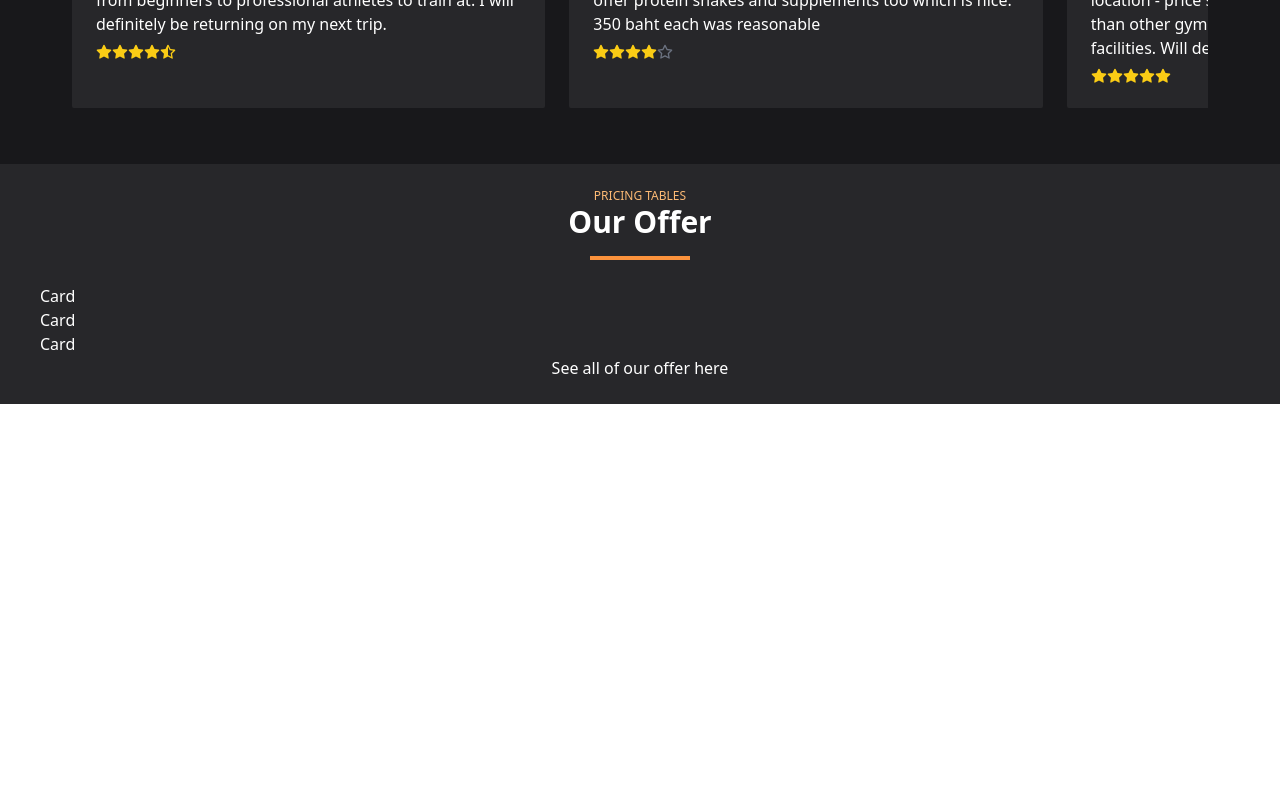
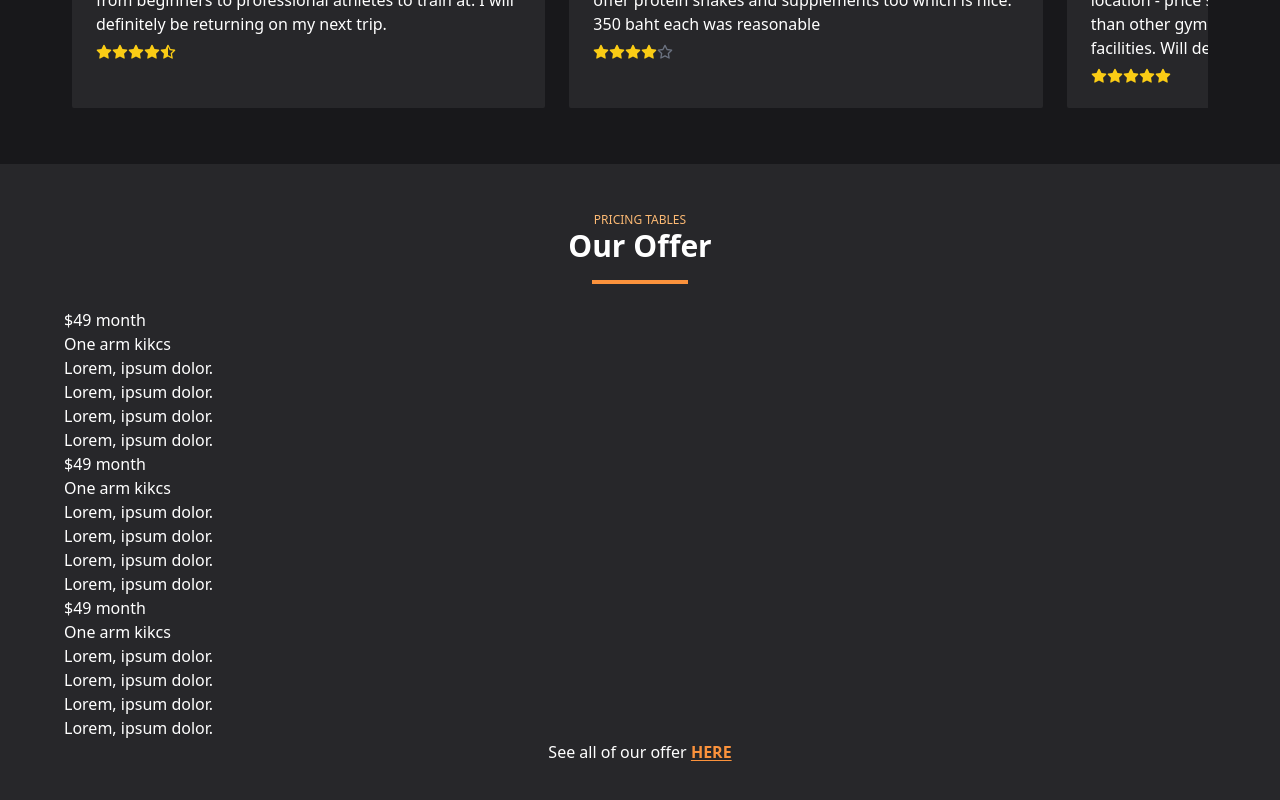
Before and after one commit to SoT03/gymbro, a Next.js app: page / in a window 1280 px wide. Shown: the part 1842-2642 px from the top of the page. Before the commit the page ends 2246 px from the top, so only its background shows below. Built offline with nearby package versions, Linux system fonts and the light colour scheme.

Commit message:
styled info para and added dummy data

```diff
--- a/components/Offer.tsx
+++ b/components/Offer.tsx
@@ -1,3 +1,4 @@
+import Link from 'next/link';
 import OfferCard from './OfferCard';
 import Section from './util/Section/Section';
 import SectionHeading from './util/Section/SectionHeading';
@@ -7,7 +8,7 @@ import SectionTitle from './util/Section/SectionTitle';
 const Offer = () => {
 	return (
 		<Section classes={['bg-zinc-800']}>
-			<div>
+			<div className='relative p-6'>
 				<div className='text-center'>
 					<SectionHeading text='Pricing tables' />
 					<SectionTitle title='Our Offer' />
@@ -19,7 +20,12 @@ const Offer = () => {
 					<OfferCard />
 				</div>
 				<p className='text-center'>
-					See all of our offer <span>here</span>
+					See all of our offer{' '}
+					<Link
+						className='text-orange-400 font-bold uppercase underline underline-offset-2 hover:text-orange-600 transition-colors duration-300'
+						href={''}>
+						here
+					</Link>
 				</p>
 			</div>
 		</Section>
--- a/components/OfferCard.tsx
+++ b/components/OfferCard.tsx
@@ -1,5 +1,20 @@
 const OfferCard = () => {
-	return <div>Card</div>;
+	return (
+		<div>
+			<div>
+				<p>
+					$49 <span>month</span>
+				</p>
+				<h3>One arm kikcs</h3>
+			</div>
+			<div>
+				<p>Lorem, ipsum dolor.</p>
+				<p>Lorem, ipsum dolor.</p>
+				<p>Lorem, ipsum dolor.</p>
+				<p>Lorem, ipsum dolor.</p>
+			</div>
+		</div>
+	);
 };
 
 export default OfferCard;
```
